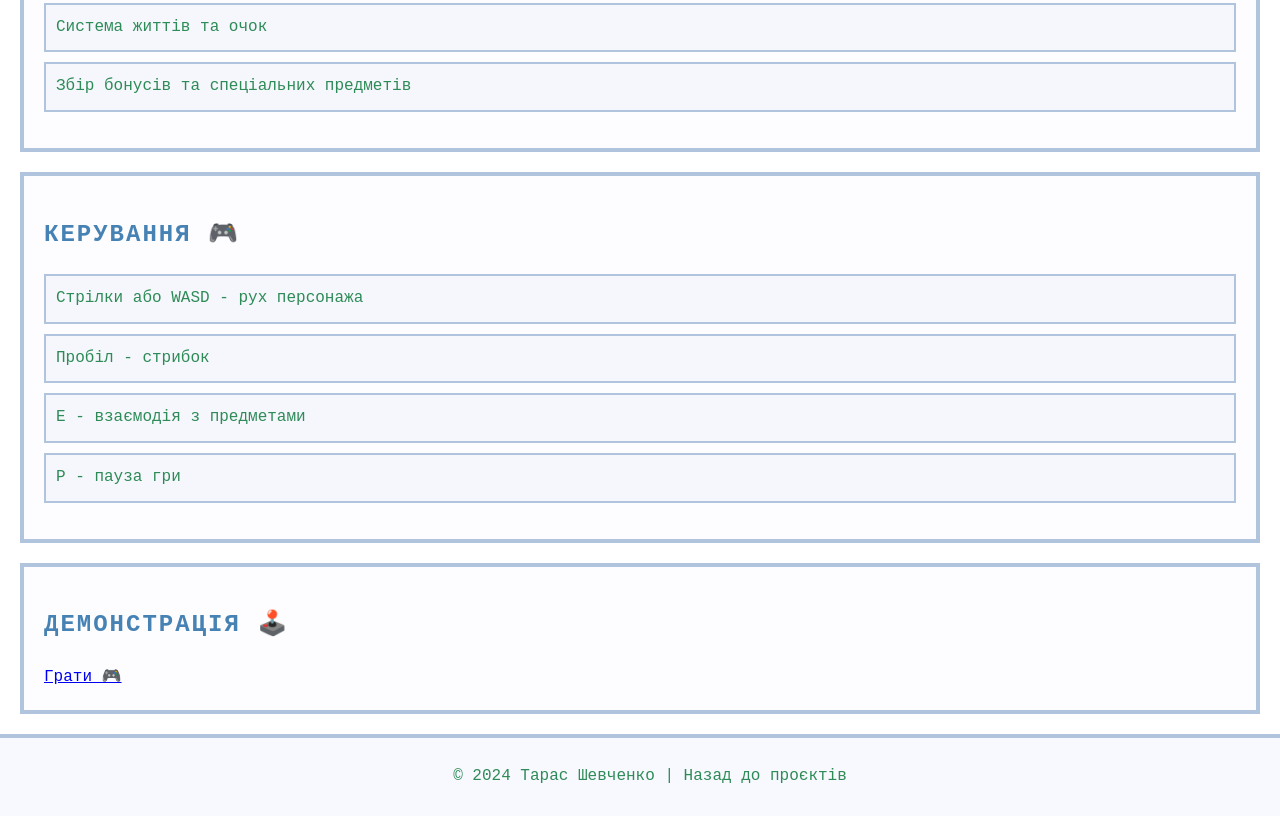
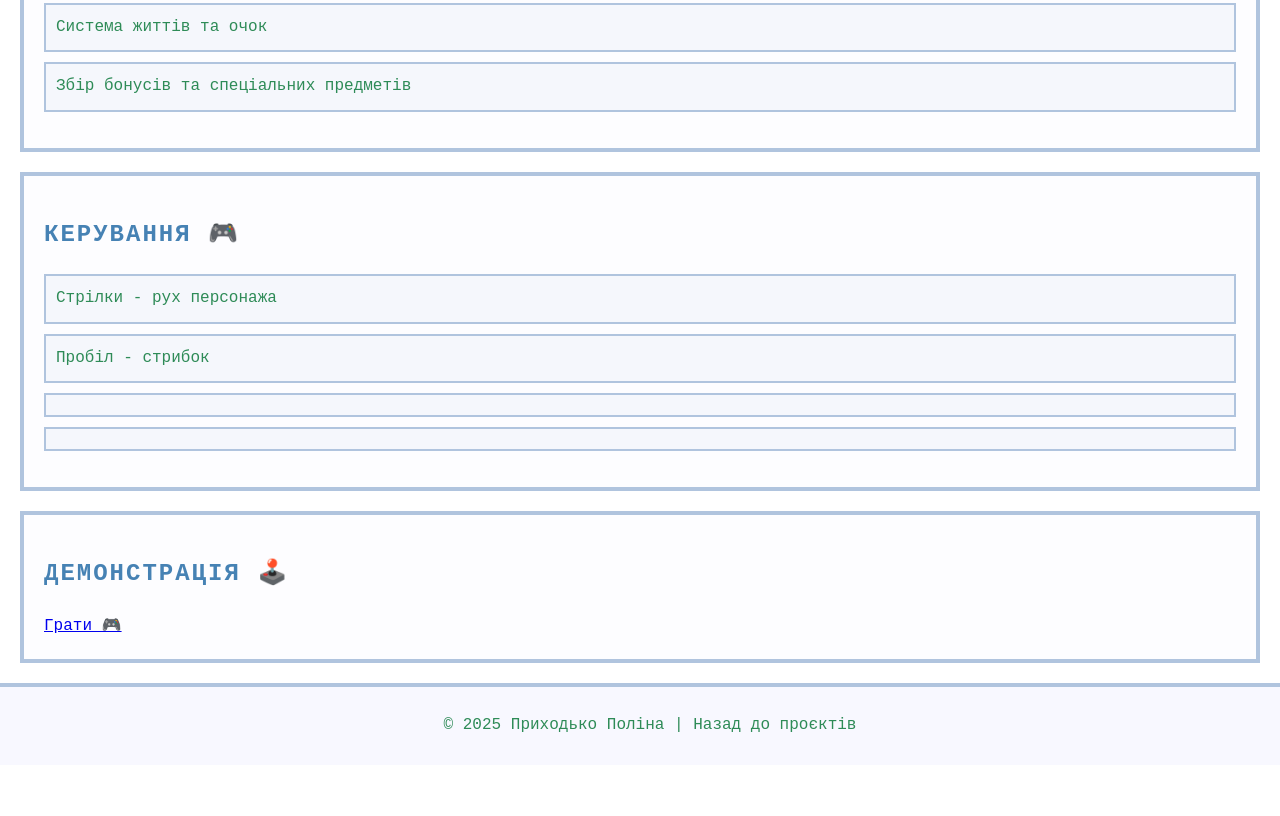
Before and after one commit to poli141p/final-project, a plain HTML site: page example-project/index.html in a window 1280 px wide. Shown: the part 1535-2351 px from the top of the page. After the commit the page ends 2300 px from the top, so only its background shows below. Drawn offline with Linux system fonts and the light colour scheme.

Commit message:
зміни під себе

```diff
--- a/example-project/index.html
+++ b/example-project/index.html
@@ -8,7 +8,7 @@
 </head>
 <body>
     <header>
-        <h1>Проєкт на GDevelop: Пригодницька гра 🎮</h1>
+        <h1>Проєкт на GDevelop: Rex Running 🦖</h1>
     </header>
 
     <section id="project-overview">
@@ -56,10 +56,10 @@
     <section id="controls">
         <h2>Керування 🎮</h2>
         <ul>
-            <li>Стрілки або WASD - рух персонажа</li>
+            <li>Стрілки - рух персонажа</li>
             <li>Пробіл - стрибок</li>
-            <li>E - взаємодія з предметами</li>
-            <li>P - пауза гри</li>
+            <li></li>
+            <li></li>
         </ul>
     </section>
 
@@ -71,7 +71,7 @@
     </section>
 
     <footer>
-        <p>&copy; 2024 Тарас Шевченко | <a href="../index.html">Назад до проєктів</a></p>
+        <p>&copy; 2025 Приходько Поліна | <a href="../index.html">Назад до проєктів</a></p>
     </footer>
 </body>
 </html>
```
Also changed, not shown: index.html (+1 -1 lines).
